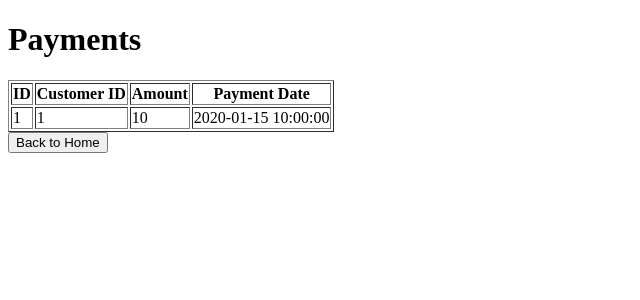
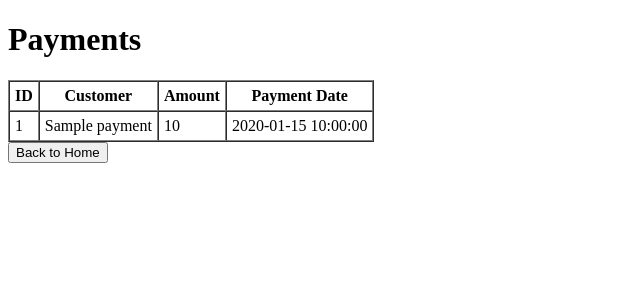
Before and after one commit to ProjectDeathWorld/InventorySystem, a Flask app: template templates/payments.html in a window 1280 px wide. Shown: the part 26-326 px from the top of the page, without its empty margins (0-640 px from the left). Run offline with Flask 3, Linux system fonts and the light colour scheme; the template is opened without the code that fills it: most values are stand-ins (such as "Sample title", 1, 10 or a date in 2020).

Commit message:
Commit Giraffe

```diff
--- a/create_payments_table.py
+++ b/create_payments_table.py
@@ -11,7 +11,7 @@ def create_payments_table():
             amount REAL NOT NULL,
             payment_date TIMESTAMP DEFAULT CURRENT_TIMESTAMP,
             FOREIGN KEY (customer_id) REFERENCES customers(id)
-        );
+        )
     ''')
 
     conn.commit()
--- a/templates/payments.html
+++ b/templates/payments.html
@@ -3,21 +3,23 @@
 
 {% block content %}
 <h1>Payments</h1>
-<table border="1">
+
+<table border="1" cellpadding="5" cellspacing="0">
     <tr>
         <th>ID</th>
-        <th>Customer ID</th>
+        <th>Customer</th>
         <th>Amount</th>
         <th>Payment Date</th>
     </tr>
     {% for payment in payments %}
     <tr>
         <td>{{ payment.id }}</td>
-        <td>{{ payment.customer_id }}</td>
+        <td>{{ payment.customer_name if payment.customer_name else payment.customer_id }}</td>
         <td>{{ payment.amount }}</td>
         <td>{{ payment.payment_date }}</td>
     </tr>
     {% endfor %}
 </table>
+
 <a href="/"><button>Back to Home</button></a>
 {% endblock %}
```
Also changed, not shown: inventory.db.
